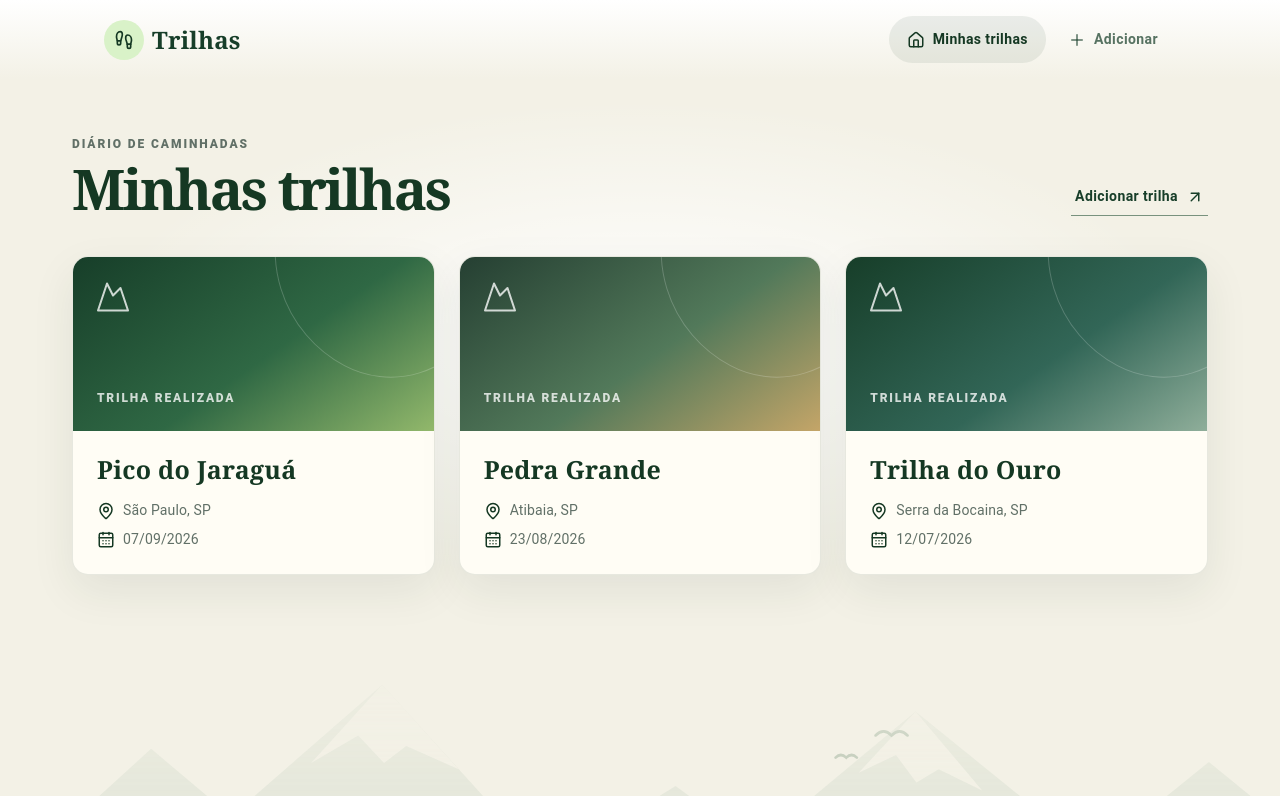
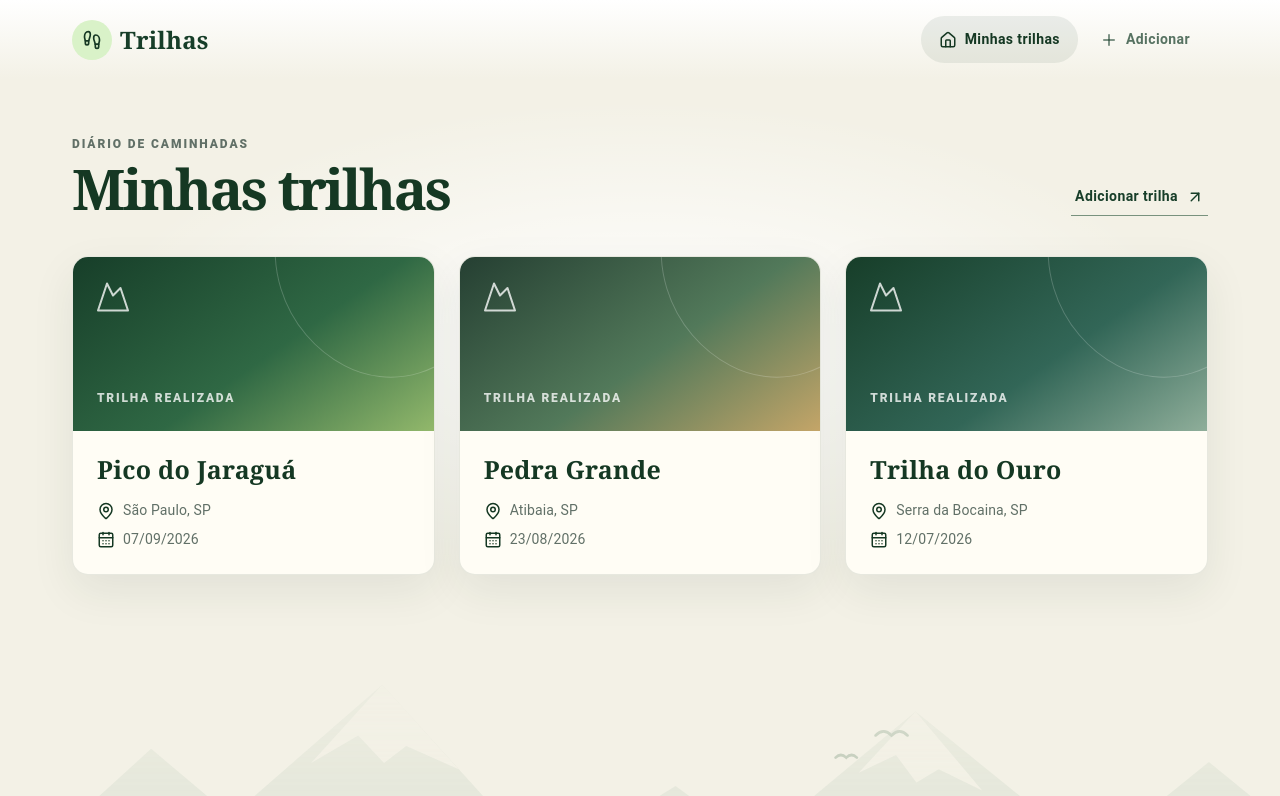
Before and after one commit to davhyandrade/davhyandrade-trails, a Next.js app: page / in a window 1280 px wide. Shown: the top 796 px of the page. Built offline with nearby package versions, Linux system fonts and the light colour scheme; what @mui/material-nextjs would draw is missing.

Commit message:
refact(NavigationBarDesktop): changes from padding to margin

```diff
--- a/src/app/_components/navigation-bar/navigation-bar-desktop/navigation-bar-desktop.component.tsx
+++ b/src/app/_components/navigation-bar/navigation-bar-desktop/navigation-bar-desktop.component.tsx
@@ -28,7 +28,7 @@ function NavigationBarDesktop() {
         sx={{
           width: '100%',
           maxWidth: 'lg',
-          px: 8,
+          mx: 8,
           py: 4,
           alignItems: 'center',
           justifyContent: 'space-between',
```
